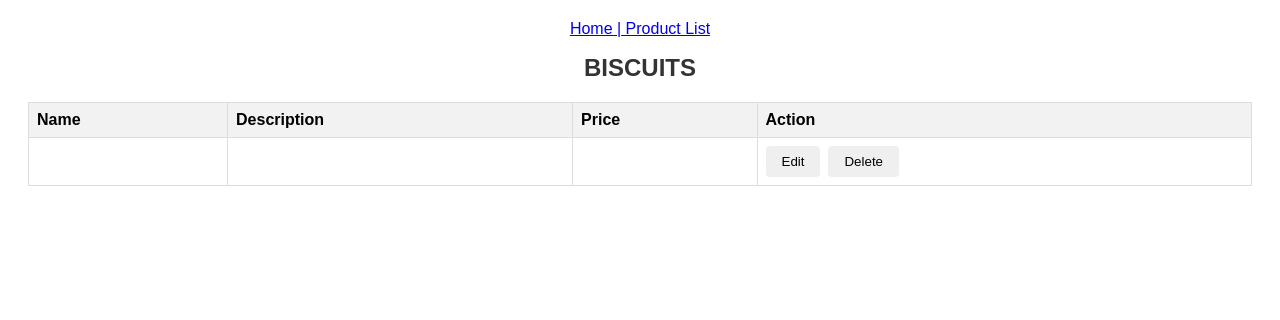
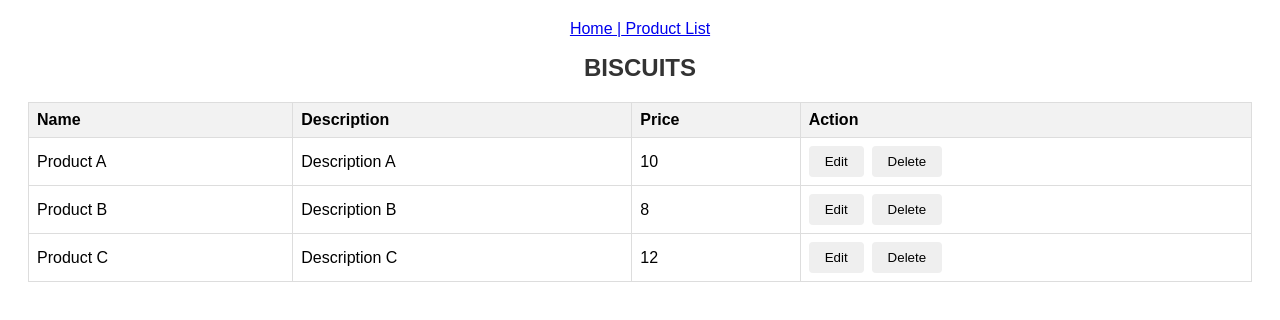
Before and after one commit to ptrcmnlgcs/midterm-activity2, a Vue app: page /productlist in a window 1280 px wide. Shown: the top 320 px of the page. Built offline with nearby package versions, Linux system fonts and the light colour scheme.

Commit message:
fixed bugs

```diff
--- a/src/components/ProductList.vue
+++ b/src/components/ProductList.vue
@@ -7,18 +7,17 @@
           <th>Name</th>
           <th>Description</th>
           <th>Price</th>
-          <th>Action</th> <!-- Added action column -->
+          <th>Action</th>
         </tr>
       </thead>
       <tbody>
-        <tr>
-          <td></td>
-          <td></td>
-          <td></td>
+        <tr v-for="product in products" :key="product.name">
+          <td>{{ product.name }}</td>
+          <td>{{ product.description }}</td>
+          <td>{{ product.price }}</td>
           <td>
-            <button>Edit</button>
-            <button>Delete</button>
-            <!-- <button @click="addToCart(biscuit)">Add </button> Example action button -->
+            <button @click="editProduct(product)">Edit</button>
+            <button @click="confirmDelete(product)">Delete</button>
           </td>
         </tr>
       </tbody>
@@ -27,16 +26,44 @@
 </template>
 
 <script>
-
+export default {
+  data() {
+    return {
+      products: [
+        { name: "Product A", description: "Description A", price: 10 },
+        { name: "Product B", description: "Description B", price: 8 },
+        { name: "Product C", description: "Description C", price: 12 }
+      ],
+      deletingIndex: null
+    };
+  },
+  methods: {
+    // eslint-disable-next-line no-unused-vars
+    editProduct(product) {
+    },
+    confirmDelete(product) {
+      if (confirm("Are you sure you want to delete this product?")) {
+        this.deleteProduct(product);
+      }
+    },
+    deleteProduct(product) {
+      const index = this.products.indexOf(product);
+      this.deletingIndex = index;
+      setTimeout(() => {
+        this.products.splice(index, 1);
+        this.deletingIndex = null;
+      }, 500);
+    }
+  }
+};
 </script>
-
 
 <style scoped>
 .container {
   display: flex;
   flex-direction: column;
-    align-items: center; /* Center items horizontally */
-    justify-content: center; /* Center items vertically */
+  align-items: center;
+  justify-content: center;
 }
 
 h1 {
@@ -44,17 +71,7 @@
   font-size: 24px;
   margin-bottom: 20px;
 }
-  .product-table {
-  width: 100%;
-  margin: 0 auto; /* Center the table horizontally */
-  border-collapse: collapse;
-}
 
-.biscuit-page {
-  max-width: 800px;
-  margin: 20px auto; /* Center the page horizontally and add equal spacing on top and bottom */
-  padding: 20px;
-}
 .product-table {
   width: 100%;
   border-collapse: collapse;
@@ -71,7 +88,6 @@
   text-align: left;
 }
 
-
 .product-table button {
   padding: 8px 16px;
   border: none;
@@ -80,10 +96,13 @@
   margin-right: 8px;
 }
 
-/* Style for the last button in the row to remove right margin */
 .product-table button:last-child {
   margin-right: 0;
 }
 
-
+/* Animation */
+.product-table tbody tr.deleting {
+  transition: opacity 0.5s;
+  opacity: 0;
+}
 </style>
```
Lines whose indentation alone changed are shown as unchanged.
